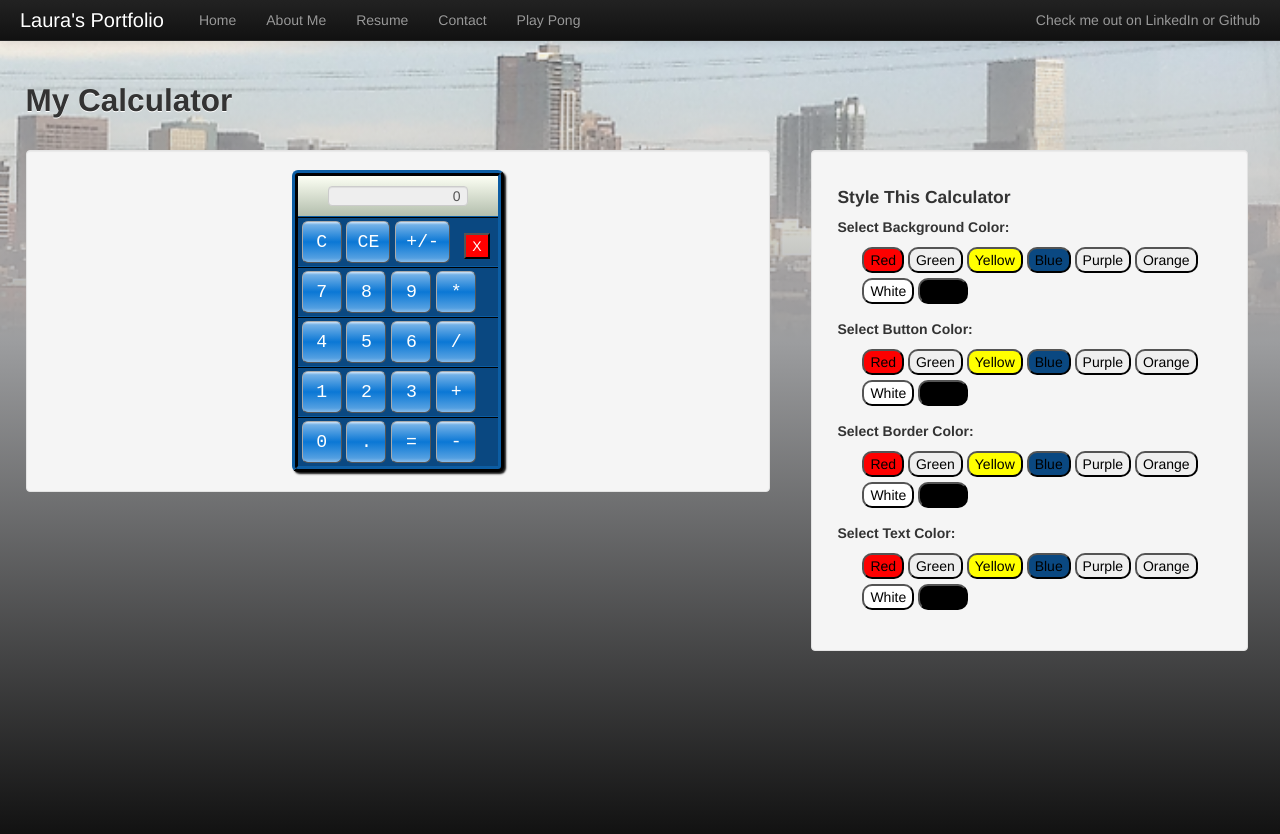
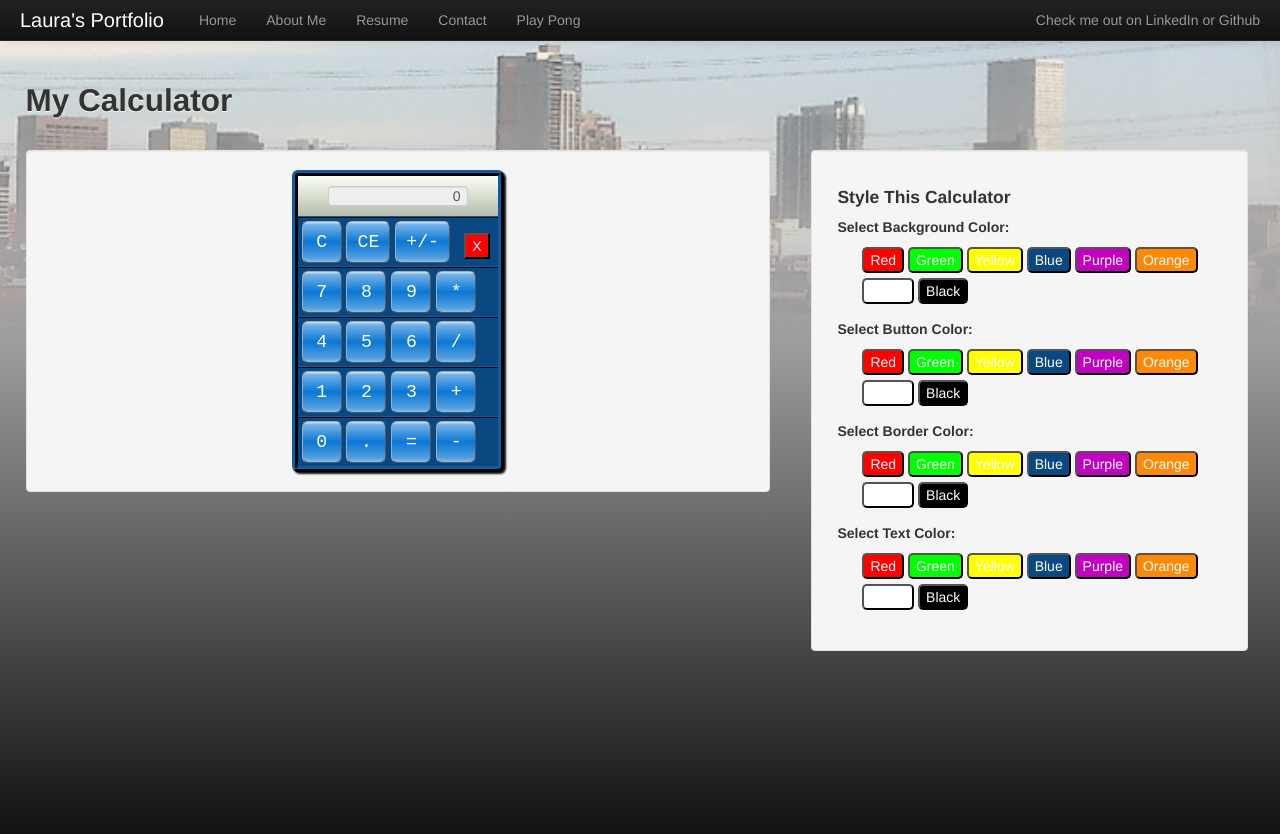
Before and after one commit to LauraR6561/Laurar6561.github.io, a Jekyll site: the page built from calculator.html, in a window 1280 px wide. Shown: the top 834 px of the page. Built offline with Jekyll 4.4.1, drawn with Linux system fonts in a browser that asks for light colours; Markdown is read by kramdown in place of the engine named in the settings.

Commit message:
fixed css for calc button colors

```diff
--- a/css/calculator.css
+++ b/css/calculator.css
@@ -133,15 +133,20 @@
 }
 
 .colorButtons{
-    border-radius:10px;
+    border-radius:5px;
     border-width:2px;
     border-style:outset;
+    color:white;
+}
+
+.colorButtons:focus{
+    border-style:inset;
 }
 .redButton{
     background-color: #FD0000;
 }
 
-.greenColor{
+.greenButton{
     background-color:#00FF00;
 }
 
@@ -153,11 +158,11 @@
     background-color:#0A4881;
 }
 
-.purple{
+.purpleButton{
     background-color:#C100C1;
 }
 
-.orange{
+.orangeButton{
     background-color:#FF8906;
 }
 
```
